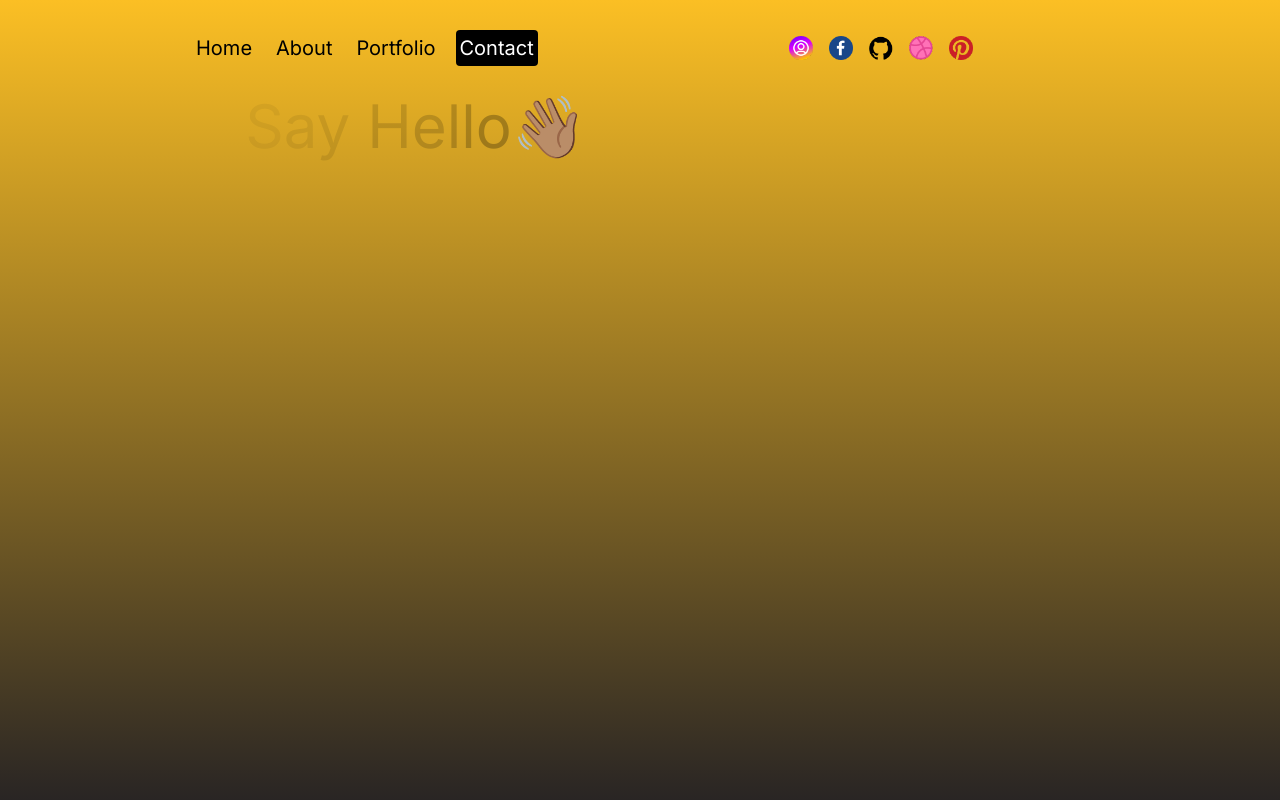
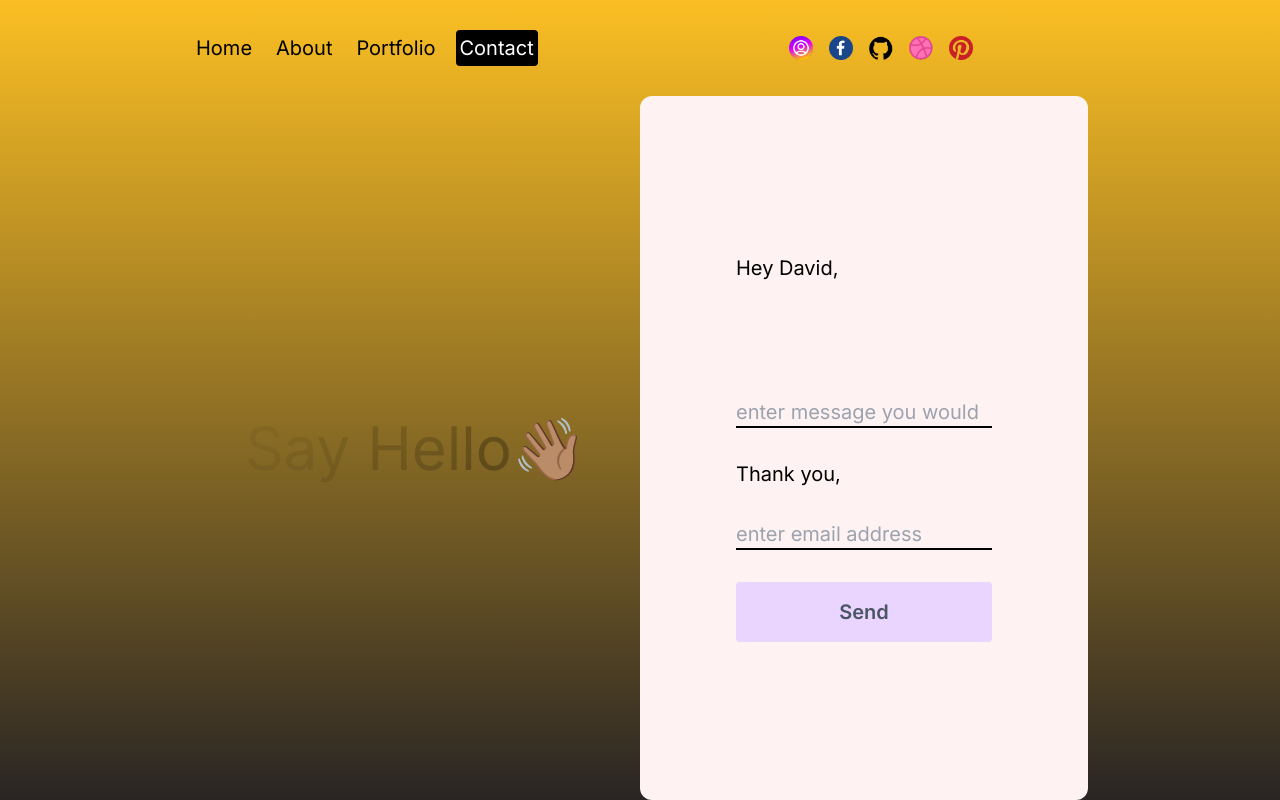
Before and after one commit to ZestyLimones/davidadrianhair, a Next.js app: page /contact in a window 1280 px wide. Built offline with nearby package versions, Linux system fonts and the light colour scheme.

Commit message:
created contact form."

```diff
--- a/src/app/contact/page.jsx
+++ b/src/app/contact/page.jsx
@@ -1,7 +1,11 @@
 'use client';
 import { motion } from 'framer-motion';
+import { useState } from 'react';
 
 const ContactPage = () => {
+  const [success, setSuccess] = useState(false);
+  const [error, setError] = useState(false);
+
   const text = 'Say Hello';
 
   return (
@@ -12,7 +16,7 @@ const ContactPage = () => {
       transition={{ duration: 1 }}
     >
       <div className="h-full flex flex-col lg:flex-row px-4 sm:px-8 md:px-12 lg:px-20 xl:px-48">
-        <div className="h-1/2 lg:h-full lg:w-1/2 flex item-center text-center justify-center text-6xl">
+        <div className="h-1/2 lg:h-full lg:w-1/2 flex items-center justify-center text-6xl">
           <div className="">
             {text.split('').map((letter, index) => (
               <motion.span
@@ -31,8 +35,33 @@ const ContactPage = () => {
             👋🏽
           </div>
         </div>
-        <div className="h-1/2 lg:h-full lg:w-1/2">
-          <span></span>
+        <div className="h-1/2 lg:h-full lg:w-1/2 bg-red-50 rounded-xl text-xl flex flex-col gap-8 justify-center p-24">
+          <span>Hey David,</span>
+          <textarea
+            rows={4}
+            placeholder="enter message you would like to send"
+            className="bg-transparent border-b-2 border-b-black outline-none resize-none content-end"
+          ></textarea>
+          <span>Thank you,</span>
+          <input
+            type="text"
+            placeholder="enter email address"
+            className="bg-transparent border-b-2 border-b-black outline-none"
+          />
+
+          <button className="bg-purple-200 rounded font-semibold text-gray-600 p-4">
+            Send
+          </button>
+          {success && (
+            <span className="text-green-600 font-semibold">
+              Your message was sent to David.
+            </span>
+          )}
+          {error && (
+            <span className="text-red-600 font-semibold">
+              You message was not sent.
+            </span>
+          )}
         </div>
       </div>
     </motion.div>
```
